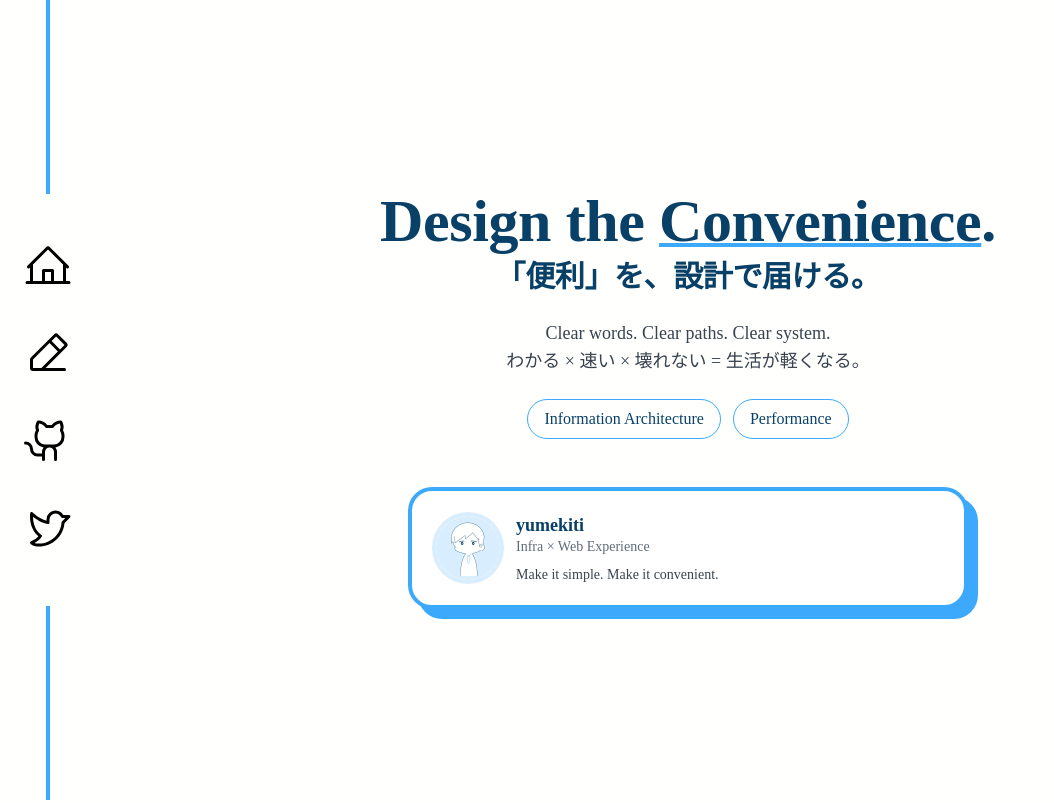
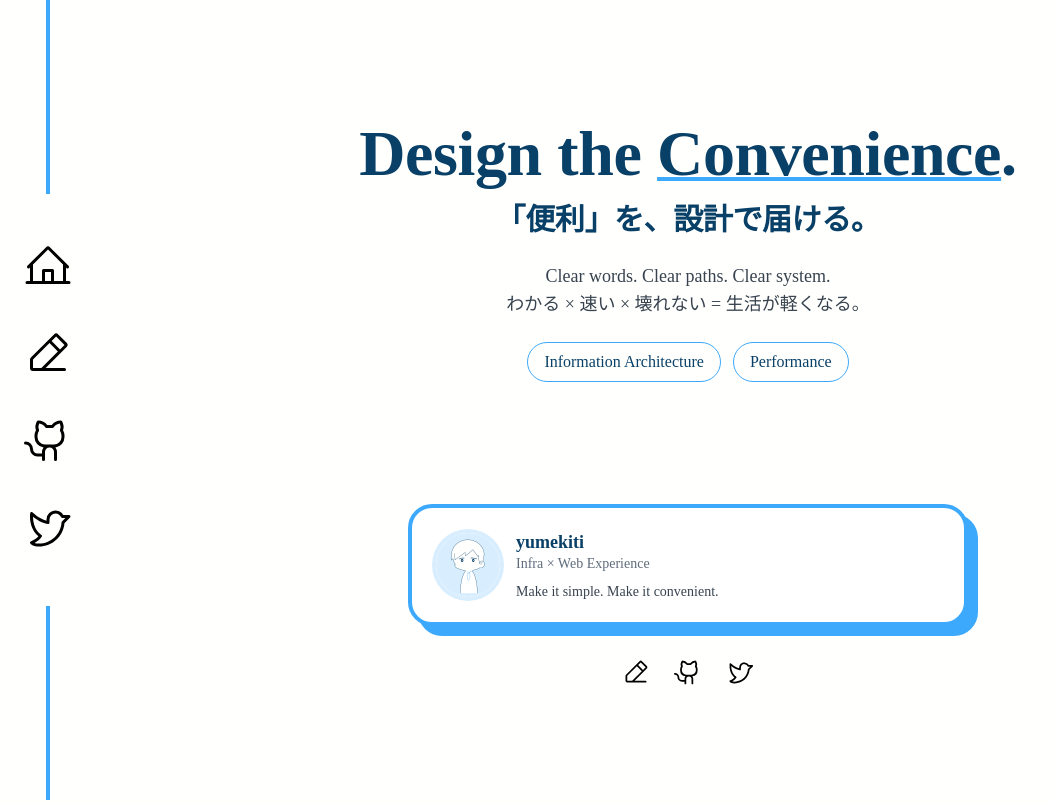
Before and after one commit to yumekiti/portfolio, an Astro site: page / in a window 1280 px wide. Shown: the top 803 px of the page, without its empty margins (0-1054 px from the left). Built offline with nearby package versions, Linux system fonts and the light colour scheme; Astro itself is replaced by a stand-in of ours; a web font is replaced by a local one.

Commit message:
feat(hero): add dynamic tags & social links; refine layout and a11y

```diff
--- a/src/components/organisms/MV.astro
+++ b/src/components/organisms/MV.astro
@@ -1,66 +1,106 @@
 ---
 import { Image } from "astro:assets";
 import iconImage from "../../assets/icon.png";
+import { Icon } from "astro-icon/components";
+
+const tags = [
+  "Information Architecture",
+  "Performance",
+];
+
+const socials = [
+  {
+    href: "/",
+    label: "Blog",
+    icon: "pencil-simple-line",
+    target: "_self",
+  },
+  {
+    href: "https://github.com/yumekiti",
+    label: "GitHub",
+    icon: "github-logo",
+    target: "_blank",
+  },
+  {
+    href: "https://twitter.com/yumekiti1204",
+    label: "X (Twitter)",
+    icon: "twitter-logo",
+    target: "_blank",
+  },
+];
 ---
+
 <section
-  class="h-screen w-full mx-auto flex flex-col justify-center px-4 sm:px-6"
   aria-label="Hero"
+  class="min-h-screen w-full mx-auto flex flex-col justify-evenly px-4 sm:px-6 pt-[max(8px,env(safe-area-inset-top))] pb-[max(8px,env(safe-area-inset-bottom))]"
 >
-  <div
-    class="mx-auto w-full max-w-[1200px] text-center space-y-5 sm:space-y-6 pt-[max(8px,env(safe-area-inset-top))] pb-[max(8px,env(safe-area-inset-bottom))]"
-  >
+  <!-- 上段：タイトル & リード & タグ -->
+  <div class="mx-auto w-full max-w-[1200px] text-center space-y-4 sm:space-y-6">
     <h1 class="font-extrabold tracking-tight leading-tight [text-wrap:balance]">
-      <span class="block text-4xl sm:text-5xl lg:text-6xl">
+      <span class="block text-[clamp(28px,6vw,64px)]">
         Design the
         <span class="underline decoration-2 sm:decoration-4 decoration-[#3DA9FC]">Convenience</span>.
       </span>
-      <span class="block mt-2 text-lg sm:text-2xl lg:text-3xl">
-        「便利」を、設計で届ける。
-      </span>
+      <span class="block mt-2 text-lg sm:text-2xl lg:text-3xl">「便利」を、設計で届ける。</span>
     </h1>
 
-    <p
-      class="text-[#38434F] mx-auto max-w-[48ch] sm:max-w-3xl leading-relaxed [text-wrap:balance] text-base sm:text-lg"
-    >
+    <p class="text-[#38434F] mx-auto max-w-[48ch] sm:max-w-3xl leading-relaxed [text-wrap:balance] text-base sm:text-lg">
       Clear words. Clear paths. Clear system.<br class="hidden sm:block" />
       わかる × 速い × 壊れない = 生活が軽くなる。
     </p>
 
-    <div
-      class="flex flex-wrap items-center justify-center gap-2 sm:gap-3 text-sm sm:text-base"
-    >
-      <span
-        class="px-3 sm:px-4 py-2 sm:py-2.5 min-h-[40px] rounded-full border border-[#3DA9FC] leading-none flex items-center"
-        >Information Architecture</span
-      >
-      <span
-        class="px-3 sm:px-4 py-2 sm:py-2.5 min-h-[40px] rounded-full border border-[#3DA9FC] leading-none flex items-center"
-        >Performance</span
-      >
+    <!-- タグ（配列からレンダリング） -->
+    <div class="flex flex-wrap items-center justify-center gap-2 sm:gap-3 text-sm sm:text-base">
+      {tags.map((t) => (
+        <span
+          class="px-3 sm:px-4 py-2 sm:py-2.5 min-h-[40px] rounded-full border border-[#3DA9FC] leading-none flex items-center"
+        >
+          {t}
+        </span>
+      ))}
     </div>
+  </div>
 
-    <div class="pt-4 sm:pt-6 flex justify-center">
+  <!-- 下段：カード & SNS -->
+  <div class="mx-auto w-full max-w-[1200px] space-y-4 sm:space-y-6">
+    <!-- カード -->
+    <div class="pt-2 sm:pt-4 flex justify-center">
       <div
+        role="note"
         class="w-full max-w-[560px] rounded-2xl sm:rounded-3xl border-2 sm:border-4 border-[#3DA9FC] bg-white px-4 sm:px-6 py-4 sm:py-5 shadow-[6px_6px_0_0_#3DA9FC] sm:shadow-[10px_10px_0_0_#3DA9FC]"
-        role="note"
       >
         <div class="flex gap-3 sm:gap-4 items-center text-left">
           <Image
             src={iconImage}
-            alt="yumekichiのアイコン"
+            alt="yumekitiのアイコン"
             class="w-12 h-12 sm:w-16 sm:h-16 rounded-full object-cover ring-2 sm:ring-4 ring-[#D8EEFE]"
           />
           <div class="flex-1">
             <p class="font-bold leading-tight text-base sm:text-lg">yumekiti</p>
-            <p class="text-[#5F6C7B] text-xs sm:text-sm -mt-0.5">
-              Infra × Web Experience
-            </p>
-            <p class="text-[#38434F] text-xs sm:text-sm mt-2">
-              Make it simple. Make it convenient.
-            </p>
+            <p class="text-[#5F6C7B] text-xs sm:text-sm -mt-0.5">Infra × Web Experience</p>
+            <p class="text-[#38434F] text-xs sm:text-sm mt-2">Make it simple. Make it convenient.</p>
           </div>
         </div>
       </div>
     </div>
+
+    <!-- SNS（配列からレンダリング / astro-icon 使用） -->
+    <div class="flex justify-center gap-6 pt-1 sm:pt-2" aria-label="Social links">
+      {socials.map((s) => (
+        <a
+          href={s.href}
+          target={s.target}
+          rel={s.target === "_blank" ? "noopener" : undefined}
+          class="group inline-flex items-center justify-center text-[#3DA9FC] rounded-full focus:outline-none focus-visible:ring-2 focus-visible:ring-[#3DA9FC]/60"
+          aria-label={s.label}
+        >
+          <span class="sr-only">{s.label}</span>
+          <Icon
+            name={s.icon}
+            class="w-6 h-6 sm:w-7 sm:h-7 transition-transform duration-150 group-hover:opacity-90 group-active:scale-95"
+          />
+        </a>
+      ))}
+    </div>
   </div>
 </section>
```
Also changed, not shown: 2 other files.
